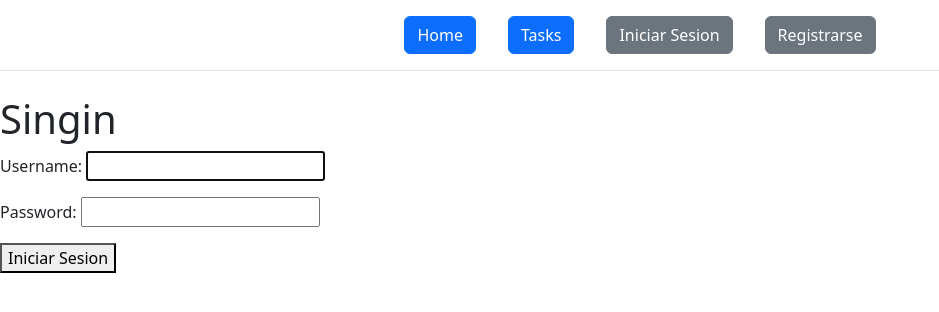
After one commit to RFerMartinez/GestionTareas-Simple, a Django app: page /signin/ in a window 1280 px wide. The commit adds this page. Shown: the top 312 px of the page, without its empty margins (0-939 px from the left). Run offline with Django 5.2, Linux system fonts and the light colour scheme.

Commit message:
funcion de iniciar sesion

```diff
--- a/gestion_tareas/apps/tasks/views.py
+++ b/gestion_tareas/apps/tasks/views.py
@@ -1,12 +1,12 @@
 from django.shortcuts import render, redirect
 from django.http import HttpResponse
 
-from django.contrib.auth.forms import UserCreationForm
+from django.contrib.auth.forms import UserCreationForm, AuthenticationForm
 
 from django.contrib.auth.models import User
 
 # Función para crear una cookie
-from django.contrib.auth import login as login_django, logout as logout_django
+from django.contrib.auth import login as login_django, logout as logout_django, authenticate
 # Estas cooki me van a servir para obtener los datos del usuario, para saber si 'x tarea' fue
 # creada por ese usuario, o si el usuario tiene acceso a determinadas páginas
 
@@ -50,6 +50,25 @@ def logout(request):
     logout_django(request)
     return redirect('home')
 
+def login(request):
+    if request.method == 'GET':
+        return render(request, 'signin.html', {
+            'form': AuthenticationForm()
+        })
+    else:
+        # Devuelve un usuario si es válido
+        user = authenticate(request, username=request.POST["username"], password=request.POST["password"])
+
+        if user is None:
+            return render(request, 'signin.html', {
+                'form': AuthenticationForm(),
+                'error': "Usuario y/o contraseña incorrectos",
+            })
+        else:
+            login_django(request, user)
+            return redirect('tasks:tasks_home')
+
+
 
 
 
--- a/gestion_tareas/gestion_tareas/urls.py
+++ b/gestion_tareas/gestion_tareas/urls.py
@@ -9,6 +9,7 @@ urlpatterns = [
     path('', views.home, name='home'),
     path('signup/', views.signup, name='signup'),
     path('logout/', views.logout, name='logout'),
+    path('signin/', views.login, name='login'),
 
     # INCLUDE app 'tasks'
     path('tasks/', include('apps.tasks.urls')),
--- a/gestion_tareas/templates/layouts/header.html
+++ b/gestion_tareas/templates/layouts/header.html
@@ -9,11 +9,14 @@
             </li>
             {% if user.is_authenticated %}
                 <li class="nav-item px-3">
-                    <a href="{% url 'logout' %}" class="btn btn-primary">LogOUT</a>
+                    <a href="{% url 'logout' %}" class="btn btn-secondary">Cerrar Sesion</a>
                 </li>
             {% else %}
                 <li class="nav-item px-3">
-                    <a href="{% url 'signup' %}" class="btn btn-primary">SingUP</a>
+                    <a href="{% url 'login' %}" class="btn btn-secondary">Iniciar Sesion</a>
+                </li>
+                <li class="nav-item px-3">
+                    <a href="{% url 'signup' %}" class="btn btn-secondary">Registrarse</a>
                 </li>
             {% endif %}
         </ul>
--- /dev/null
+++ b/gestion_tareas/templates/signin.html
@@ -0,0 +1,15 @@
+{% extends 'layouts/base.html' %}
+
+{% block contenido %}
+    <h1>Singin</h1>
+
+    {{ error }}
+
+    <form method="POST"> {% csrf_token %}
+
+        {{form.as_p}}
+        <button>
+            Iniciar Sesion
+        </button>
+    </form>
+{% endblock %}
```
